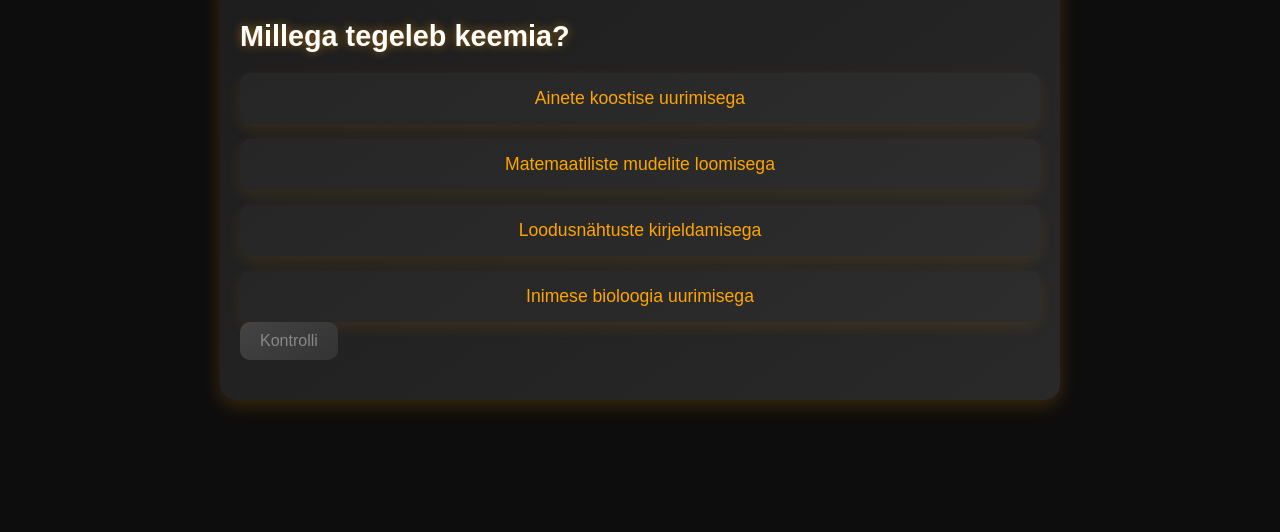
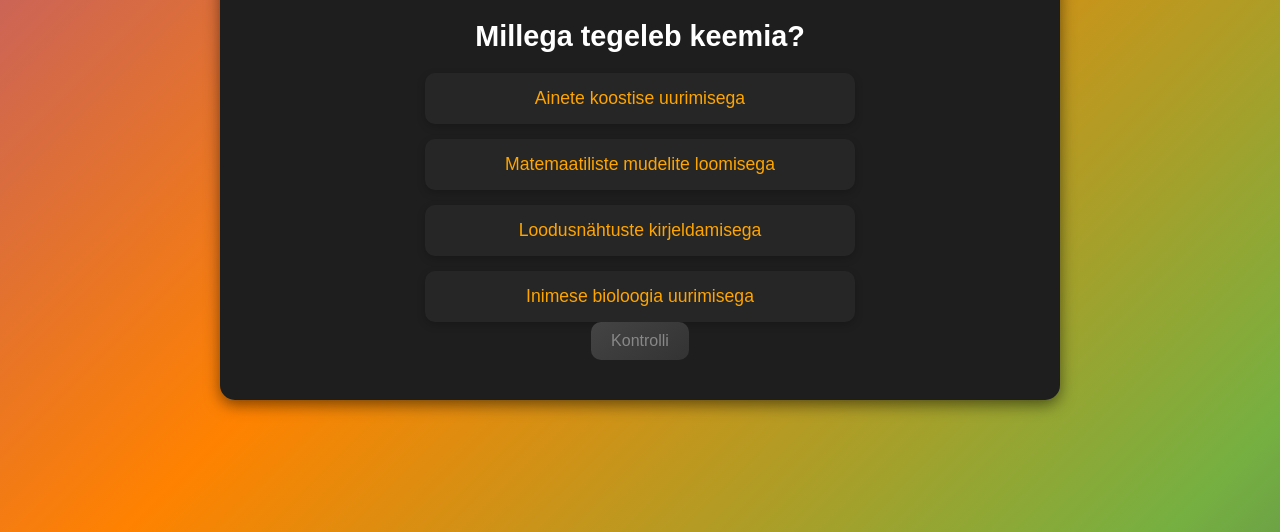
Before and after one commit to violentidk/Kemia, a plain HTML site: page index.html in a window 1280 px wide. Shown: the part 268-800 px from the top of the page. Drawn offline with Linux system fonts and the light colour scheme.

Commit message:
Update styles.css

```diff
--- a/styles.css
+++ b/styles.css
@@ -2,30 +2,38 @@
 body {
   margin: 0;
   font-family: "SF Pro", Arial, sans-serif;
-  background-color: #0d0d0d;
+  background: linear-gradient(135deg, #3c1053, #ad5389, #ff8200, #76b041, #2b3a67);
+  background-size: 200% 200%;
+  animation: gradient-shift 8s ease infinite;
   color: #fff;
   display: flex;
   justify-content: center;
   align-items: center;
   height: 100vh;
   overflow: hidden;
+  text-align: center; /* Keskenda teksti */
+}
+
+@keyframes gradient-shift {
+  0% { background-position: 0% 50%; }
+  50% { background-position: 100% 50%; }
+  100% { background-position: 0% 50%; }
 }
 
 .container {
-  text-align: center;
+  text-align: center; /* Tsentreeri kõik elemendid */
   width: 90%;
   max-width: 800px;
-  background: linear-gradient(145deg, #1c1c1c, #292929);
+  background: #1e1e1e;
   border-radius: 15px;
   padding: 20px;
-  box-shadow: 0px 5px 20px rgba(255, 165, 0, 0.2);
+  box-shadow: 0px 5px 15px rgba(0, 0, 0, 0.5);
 }
 
 header h1 {
   font-size: 2.5rem;
   margin-bottom: 10px;
   color: #ffa500;
-  text-shadow: 0 0 15px rgba(255, 165, 0, 0.7);
 }
 
 header p {
@@ -36,24 +44,24 @@ header p {
 }
 
 main {
-  text-align: left;
+  text-align: center; /* Keskenda ka põhiosa sisu */
 }
 
 #quiz-container {
-  margin: 20px 0;
+  margin: 20px auto;
 }
 
 #question-title {
   font-size: 1.8rem;
   margin-bottom: 20px;
   color: #fff;
-  text-shadow: 0 0 10px rgba(255, 165, 0, 0.5);
 }
 
 #options-container {
   display: flex;
   flex-direction: column;
   gap: 15px;
+  align-items: center; /* Tsentreeri nupud horisontaalselt */
 }
 
 button {
@@ -65,7 +73,7 @@ button {
   background: linear-gradient(145deg, #ffa500, #e68a00);
   color: #000;
   transition: all 0.3s ease;
-  box-shadow: 0px 5px 15px rgba(255, 165, 0, 0.4);
+  box-shadow: 0px 5px 15px rgba(255, 165, 0, 0.3);
 }
 
 button:hover {
@@ -82,28 +90,30 @@ button:disabled {
 .option {
   padding: 15px;
   border-radius: 10px;
-  background: linear-gradient(145deg, #262626, #2d2d2d);
+  background: #262626;
   color: #ffa500;
   font-size: 1.1rem;
   text-align: center;
   cursor: pointer;
-  box-shadow: 0px 5px 15px rgba(255, 165, 0, 0.1);
+  box-shadow: 0px 3px 8px rgba(0, 0, 0, 0.2);
   transition: all 0.3s ease;
+  width: 100%; /* Nupud võtavad sama laiuse */
+  max-width: 400px; /* Maksimaalne laius */
 }
 
 .option:hover {
-  background: linear-gradient(145deg, #333, #3b3b3b);
-  box-shadow: 0px 5px 20px rgba(255, 165, 0, 0.3);
+  background: #333333;
+  box-shadow: 0px 3px 10px rgba(0, 0, 0, 0.3);
 }
 
 .option.correct {
-  background: linear-gradient(145deg, #29a329, #33cc33);
+  background: #29a329;
   color: #fff;
-  box-shadow: 0px 5px 15px rgba(0, 255, 0, 0.5);
+  box-shadow: 0px 3px 10px rgba(0, 255, 0, 0.3);
 }
 
 .option.wrong {
-  background: linear-gradient(145deg, #cc3333, #a32929);
+  background: #cc3333;
   color: #fff;
-  box-shadow: 0px 5px 15px rgba(255, 0, 0, 0.5);
+  box-shadow: 0px 3px 10px rgba(255, 0, 0, 0.3);
 }
```
